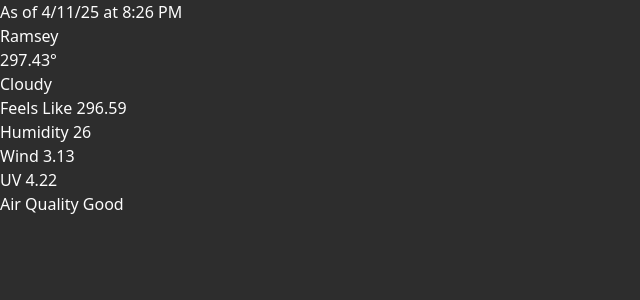
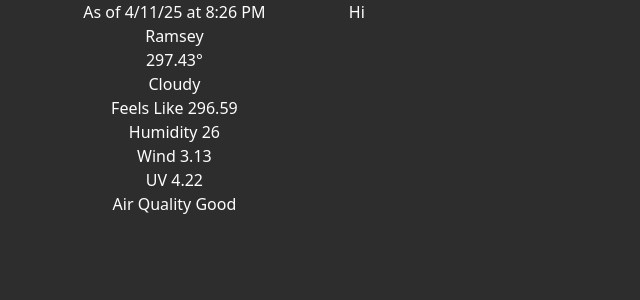
Before and after one commit to ahitron/pidash, a React (Vite) app: page / in a window 1280 px wide. Shown: the top 300 px of the page, without its empty margins (0-640 px from the left). Built offline with nearby package versions, Linux system fonts and the light colour scheme.

Commit message:
start flex layout for full screen

```diff
--- a/src/App.tsx
+++ b/src/App.tsx
@@ -29,8 +29,13 @@
   }
   const { current } = data
   return (
-    <div>
-      <Current {...current} />
+    <div className="flex flex-row">
+      <div className="w-[27.25%]">
+        <Current {...current} />
+      </div>
+      <div>
+        Hi
+      </div>
     </div>
   )
 }
--- a/src/Current.tsx
+++ b/src/Current.tsx
@@ -4,7 +4,7 @@
     const hours = dt.getHours()
     const minutes = dt.getMinutes()
     return (
-        <div>
+        <div className="text-center">
             As of {`${dt.getMonth()}/${dt.getDate()}/${dt.getFullYear() % 100}`} at {hours % 12 == 0 ? 12 : hours % 12}:{minutes} {hours >= 12 ? 'PM' : 'AM'}
             <br />
             {city}
```
